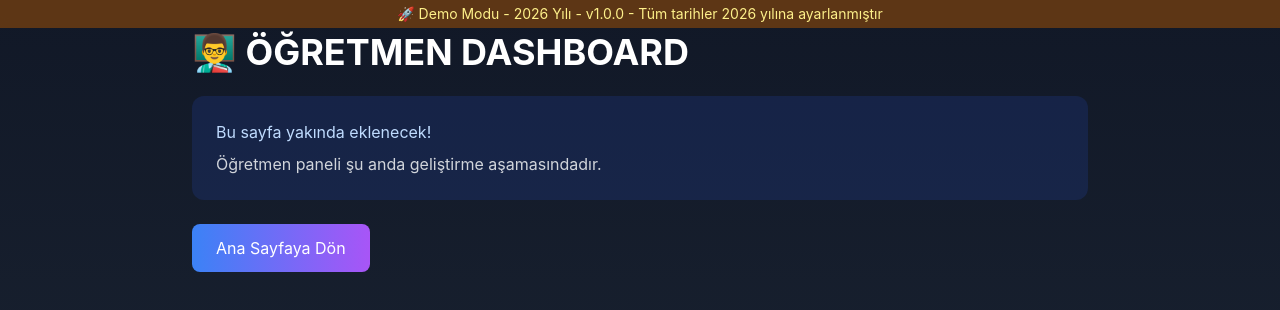
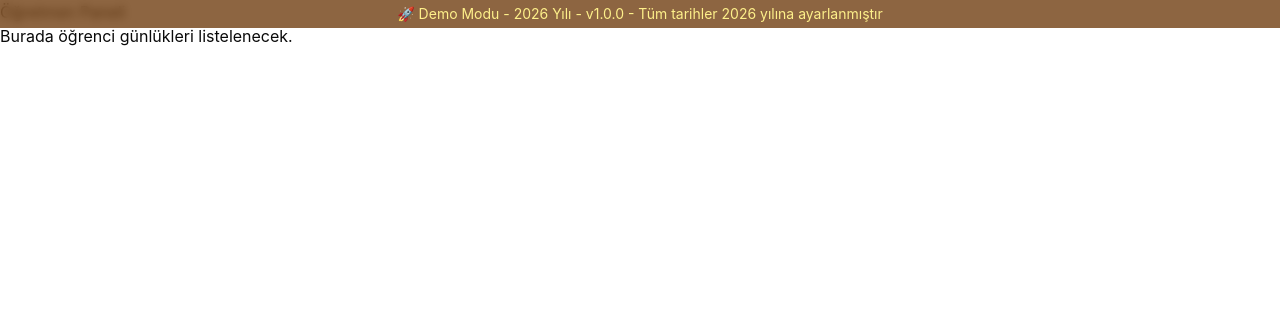
Before and after one commit to yrdgl/subasiooaygunlugum, a React (Create React App) app in the folder frontend/: page /OgretmenDashboard in a window 1280 px wide. Shown: the top 310 px of the page. Built offline with nearby package versions, Linux system fonts and the light colour scheme.

Commit message:
ÖĞRETMEN PANELİ

```diff
--- a/frontend/src/App.js
+++ b/frontend/src/App.js
@@ -1,7 +1,7 @@
 import React from 'react';
 import './App.css';
 import { BrowserRouter, Routes, Route, Navigate } from 'react-router-dom';
-import { Toaster } from '@/components/ui/toaster'; // BU SATIRI EKLEYİN
+import { Toaster } from '@/components/ui/toaster';
 
 // Ana sayfaları import et
 import HomePage from './pages/HomePage';
@@ -11,6 +11,7 @@ import OgrenciGiris from './pages/OgrenciGiris';
 import OgrenciDashboard from './pages/OgrenciDashboard';
 import YeniGunluk from './pages/YeniGunluk';
 import Gunlukler from './pages/Gunlukler';
+import OgretmenDashboard from './pages/OgretmenDashboard'; // YENİ EKLENDİ
 
 // AyTakvimi.js dosyası var mı kontrol et - yoksa placeholder kullan
 let AyTakvimi;
@@ -38,27 +39,6 @@ try {
   );
 }
 
-// OgretmenDashboard için placeholder (henüz oluşturulmadı)
-const OgretmenDashboard = () => (
-  <div className="min-h-screen bg-gradient-to-b from-gray-900 to-gray-800 text-white p-8">
-    <div className="max-w-4xl mx-auto">
-      <h1 className="text-4xl font-bold mb-6">👨‍🏫 ÖĞRETMEN DASHBOARD</h1>
-      <div className="bg-blue-900/30 p-6 rounded-xl mb-6">
-        <p className="text-blue-200">Bu sayfa yakında eklenecek!</p>
-        <p className="text-gray-300 mt-2">
-          Öğretmen paneli şu anda geliştirme aşamasındadır.
-        </p>
-      </div>
-      <a
-        href="/"
-        className="inline-block px-6 py-3 bg-gradient-to-r from-blue-500 to-purple-500 text-white rounded-lg hover:from-blue-600 hover:to-purple-600"
-      >
-        Ana Sayfaya Dön
-      </a>
-    </div>
-  </div>
-);
-
 // GunlukDetay için placeholder
 const GunlukDetay = () => (
   <div className="min-h-screen bg-gradient-to-b from-gray-900 to-gray-800 text-white p-8">
@@ -81,16 +61,13 @@ const GunlukDetay = () => (
 );
 
 function App() {
-  // 2026 yılı bilgisi - tüm uygulama için
   const currentYear = 2026;
   const appVersion = "1.0.0";
 
   return (
     <div className="App">
-      {/* Toast bildirimleri için Toaster bileşeni - BU SATIRI EKLEYİN */}
       <Toaster />
 
-      {/* Uygulama Bilgi Notu - Sadece geliştirme modunda göster */}
       {process.env.NODE_ENV === 'development' && (
         <div className="fixed top-0 left-0 right-0 bg-yellow-900/80 text-yellow-200 text-center py-1 text-sm z-50 backdrop-blur-sm">
           🚀 Demo Modu - {currentYear} Yılı - v{appVersion} - Tüm tarihler {currentYear} yılına ayarlanmıştır
@@ -112,14 +89,16 @@ function App() {
           <Route path="/AyTakvimi" element={<AyTakvimi />} />
           <Route path="/GunlukDetay/:id" element={<GunlukDetay />} />
 
-          {/* ÖĞRETMEN PANELİ - YAKINDA */}
+          {/* ÖĞRETMEN PANELİ - YENİ EKLENDİ */}
           <Route path="/OgretmenDashboard" element={<OgretmenDashboard />} />
+
+          {/* ESKİ PLACEHOLDER'LAR (İSTEĞE BAĞLI SİLEBİLİRSİN) */}
           <Route path="/OgretmenGunlukler" element={
             <div className="min-h-screen bg-gray-900 text-white p-8">
               <div className="max-w-4xl mx-auto">
                 <h1 className="text-3xl font-bold mb-4">📚 Öğretmen Günlükler Sayfası</h1>
-                <p className="text-gray-300 mb-6">Bu sayfa yakında eklenecek!</p>
-                <a href="/" className="text-blue-400 hover:text-blue-300">Ana Sayfa</a>
+                <p className="text-gray-300 mb-6">Artık OgretmenDashboard kullanılıyor!</p>
+                <a href="/OgretmenDashboard" className="text-blue-400 hover:text-blue-300">Öğretmen Paneline Git</a>
               </div>
             </div>
           } />
@@ -129,12 +108,12 @@ function App() {
               <div className="max-w-4xl mx-auto">
                 <h1 className="text-3xl font-bold mb-4">👥 Sınıf Yönetimi</h1>
                 <p className="text-gray-300 mb-6">Bu sayfa yakında eklenecek!</p>
-                <a href="/" className="text-blue-400 hover:text-blue-300">Ana Sayfa</a>
+                <a href="/OgretmenDashboard" className="text-blue-400 hover:text-blue-300">Öğretmen Paneline Git</a>
               </div>
             </div>
           } />
 
-          {/* Sayfa bulunamadı - 404 (2026 yılına uygun güncellendi) */}
+          {/* 404 SAYFASI */}
           <Route path="*" element={
             <div className="min-h-screen bg-gradient-to-b from-gray-900 to-gray-800 text-white flex items-center justify-center p-4">
               <div className="text-center p-8 bg-gray-800/50 backdrop-blur-sm rounded-2xl border border-gray-700 max-w-md w-full">
@@ -153,22 +132,16 @@ function App() {
                   <p className="text-sm text-gray-400 mb-2">📍 Hızlı Yönlendirmeler:</p>
                   <div className="flex flex-col gap-2">
                     <a
+                      href="/OgretmenDashboard"
+                      className="px-4 py-2 bg-gray-800 hover:bg-gray-700 rounded-lg transition-colors text-gray-300 hover:text-white"
+                    >
+                      👨‍🏫 Öğretmen Paneli
+                    </a>
+                    <a
                       href="/OgrenciDashboard"
                       className="px-4 py-2 bg-gray-800 hover:bg-gray-700 rounded-lg transition-colors text-gray-300 hover:text-white"
                     >
                       📊 Öğrenci Dashboard
-                    </a>
-                    <a
-                      href="/Gunlukler"
-                      className="px-4 py-2 bg-gray-800 hover:bg-gray-700 rounded-lg transition-colors text-gray-300 hover:text-white"
-                    >
-                      📚 Geçmiş Günlükler
-                    </a>
-                    <a
-                      href="/AyTakvimi"
-                      className="px-4 py-2 bg-gray-800 hover:bg-gray-700 rounded-lg transition-colors text-gray-300 hover:text-white"
-                    >
-                      🌕 Ay Takvimi
                     </a>
                   </div>
                 </div>
--- /dev/null
+++ b/frontend/src/pages/OgretmenDashboard.jsx
@@ -0,0 +1,12 @@
+import React from 'react';
+
+function OgretmenDashboard() {
+  return (
+    <div>
+      <h1>Öğretmen Paneli</h1>
+      <p>Burada öğrenci günlükleri listelenecek.</p>
+    </div>
+  );
+}
+
+export default OgretmenDashboard;
```
